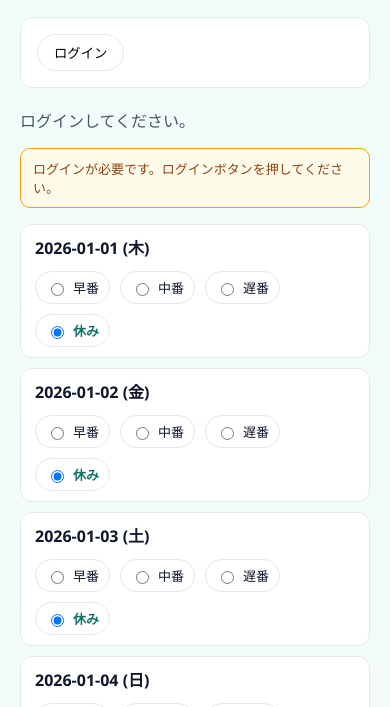
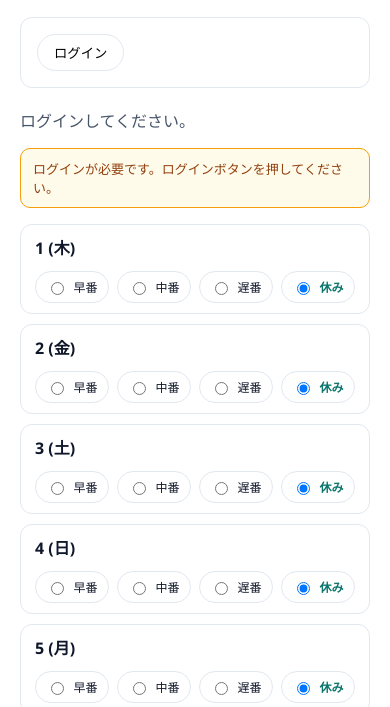
Before and after one commit to gennei/shift-stamp, a website built with Vite: page index.html in a window 390 px wide. Shown: the part 125-832 px from the top of the page. Built offline with nearby package versions, Linux system fonts and the light colour scheme.

Commit message:
Update day labels and background

```diff
--- a/src/shift.js
+++ b/src/shift.js
@@ -50,7 +50,7 @@ export function formatDayLabel(dateString) {
   const [y, m, d] = dateString.split("-").map(Number);
   const date = new Date(y, m - 1, d);
   const weekday = ["日", "月", "火", "水", "木", "金", "土"][date.getDay()];
-  return `${dateString} (${weekday})`;
+  return `${d} (${weekday})`;
 }
 
 export function buildEvent(dateString, shiftType) {
--- a/src/styles.css
+++ b/src/styles.css
@@ -1,6 +1,6 @@
 :root {
   color-scheme: light;
-  --bg: #f8fafc;
+  --bg: #ffffff;
   --surface: #ffffff;
   --text: #0f172a;
   --muted: #475569;
@@ -17,7 +17,7 @@ body {
   margin: 0;
   font-family: "Segoe UI", "Noto Sans JP", sans-serif;
   color: var(--text);
-  background: linear-gradient(180deg, #f0fdfa 0%, var(--bg) 45%);
+  background: var(--bg);
 }
 
 .app {
@@ -187,9 +187,9 @@ button.primary {
 }
 
 .shift-options {
-  display: flex;
-  flex-wrap: wrap;
-  gap: 10px;
+  display: grid;
+  grid-template-columns: repeat(4, minmax(0, 1fr));
+  gap: 8px;
 }
 
 .shift-options label {
@@ -218,4 +218,10 @@ button.primary {
     width: 100%;
     justify-content: flex-end;
   }
+
+  .shift-options label {
+    justify-content: center;
+    padding: 6px 8px;
+    font-size: 12px;
+  }
 }
```
